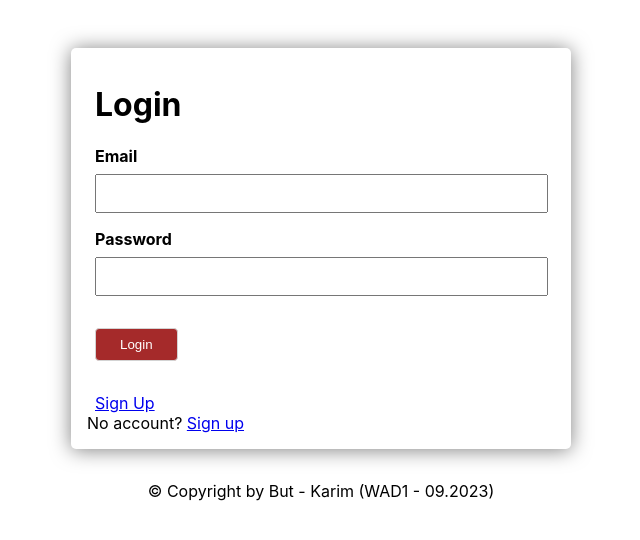
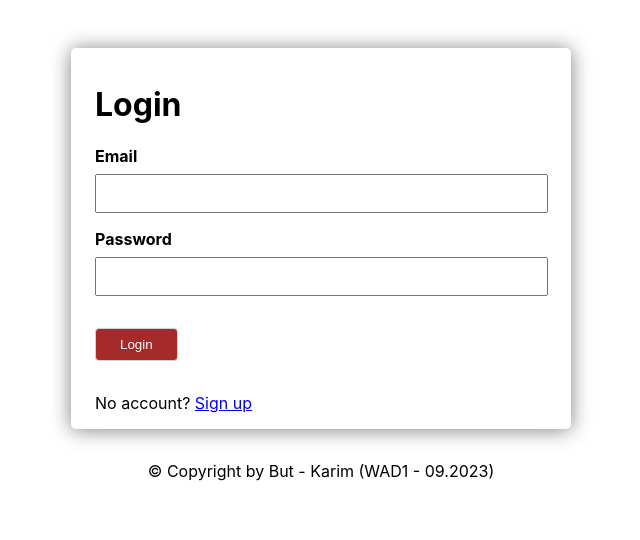
Before and after one commit to butbuiapp/wad1-final-project, a React (Create React App) app in the folder frontend/: page /login in a window 1280 px wide. Shown: the top 540 px of the page, without its empty margins (319-959 px from the left). Built offline with nearby package versions, Linux system fonts and the light colour scheme.

Commit message:
remove redundant sign up in Login page

```diff
--- a/frontend/src/pages/Login.js
+++ b/frontend/src/pages/Login.js
@@ -59,12 +59,8 @@ function Login() {
           <div className='actions'>
             <button className='btn ml'>Login</button>
           </div>
-          <div>
-            <Link to="/signup" className='ml'>Sign Up</Link>
-          </div>
         </form>
-
-        <div>
+        <div className='ml'>
           <span>No account?</span>&nbsp;
           <a href="/signup">Sign up</a>
         </div>
--- a/frontend/src/services/ProductService.js
+++ b/frontend/src/services/ProductService.js
@@ -45,4 +45,5 @@ class ProductService {
 
 }
 
-export default new ProductService();
+const productService = new ProductService();
+export default productService;
```
